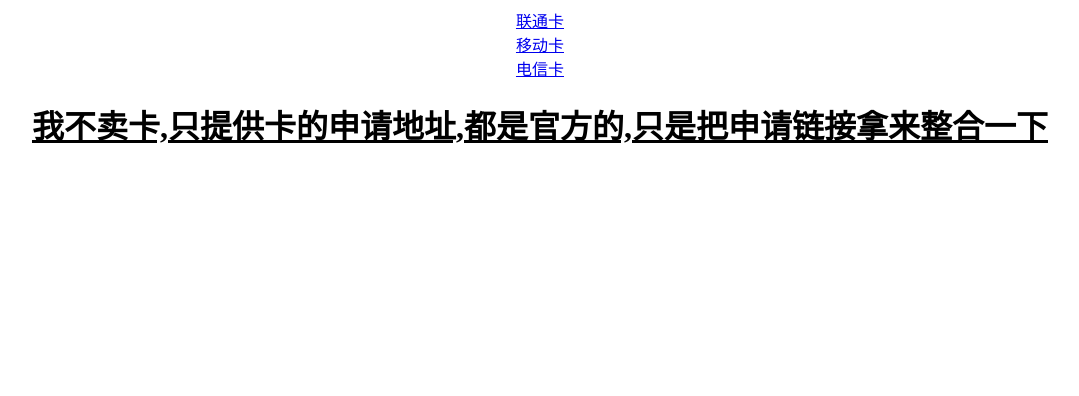
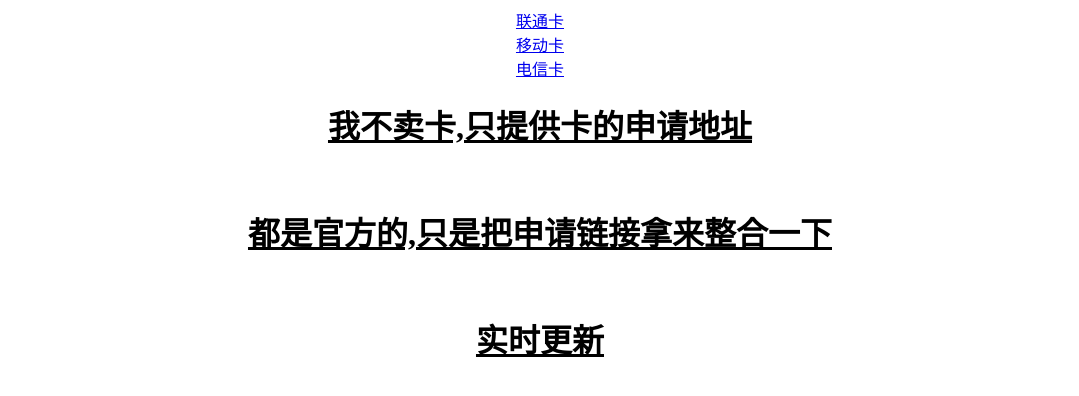
Before and after one commit to mengjie52/Card, a plain HTML site: page index.html in a window 1280 px wide. Shown: the whole page, without its empty margins (100-1179 px from the left). Drawn offline with Linux system fonts and the light colour scheme.

Commit message:
Update index.html

```diff
--- a/index.html
+++ b/index.html
@@ -28,7 +28,11 @@
 	<a href="http://t.cn/AiH7K9CT">联通卡</a><br>
 	<a href="http://t.cn/AiHNWMQM">移动卡</a><br>
 	<a href="http://t.cn/AiH7S1IM">电信卡</a><br>
-		<h1>我不卖卡,只提供卡的申请地址,都是官方的,只是把申请链接拿来整合一下</h1>
+		<h1>我不卖卡,只提供卡的申请地址</h1>
+		<br>
+		<h1>都是官方的,只是把申请链接拿来整合一下</h1>
+		<br>
+		<h1>实时更新</h1>
 		<br>
 
 	</div>
```
